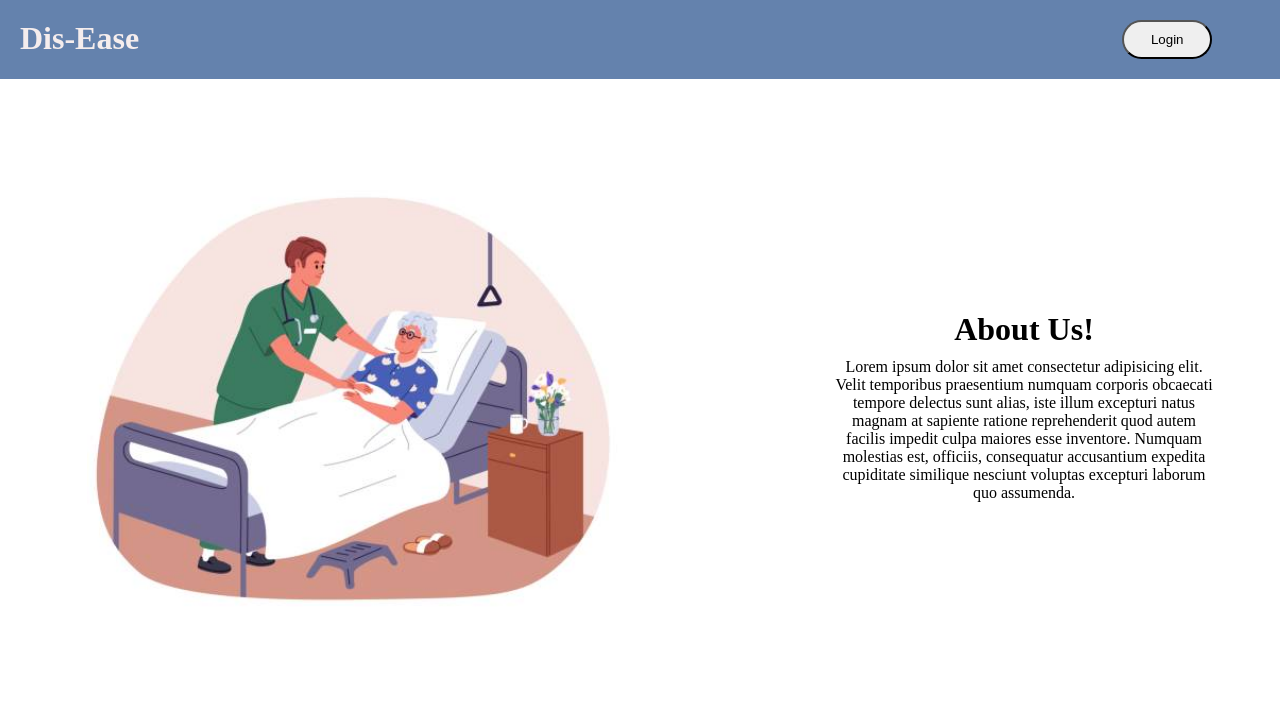
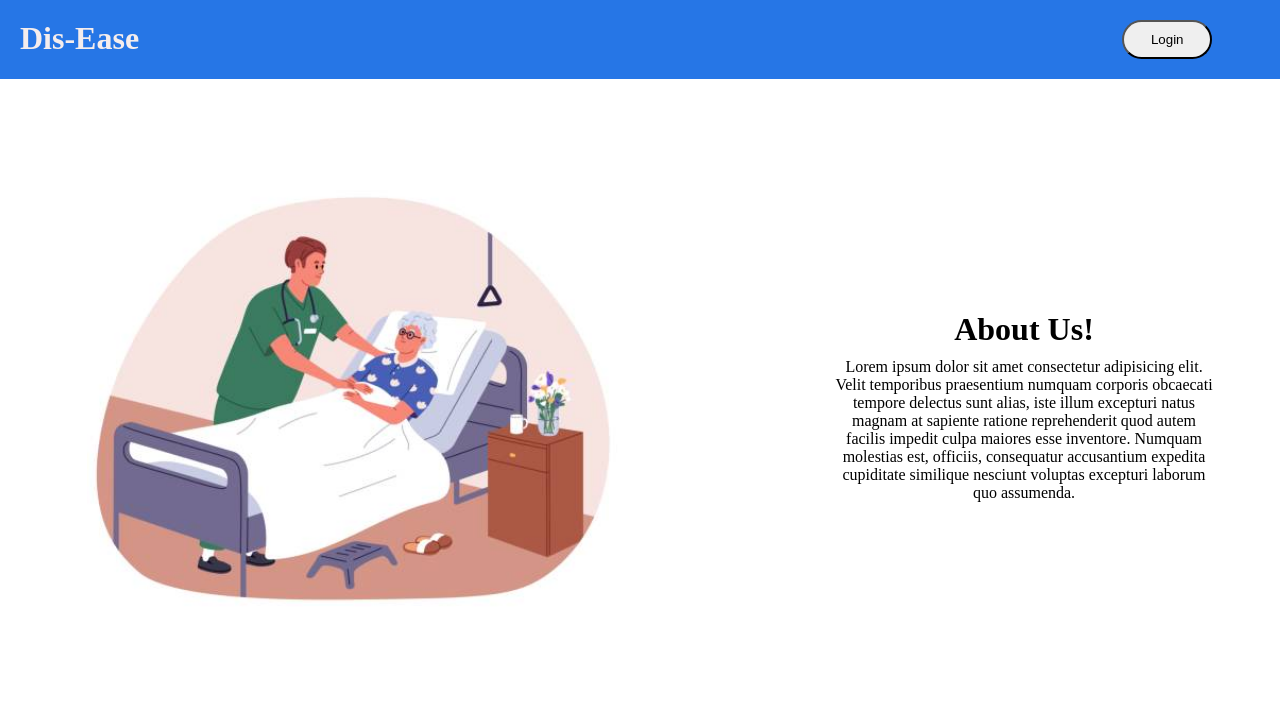
Before and after one commit to UtsavlalShrestha/disease-prediction-and-doctor-booking, a Django app: page / in a window 1280 px wide. Shown: the top 728 px of the page. Run offline with Django 5.2, Linux system fonts and the light colour scheme.

Commit message:
nav.css update

```diff
--- a/static/css/nav.css
+++ b/static/css/nav.css
@@ -3,7 +3,7 @@
     padding: 0;
   }
   .nav {
-    background-color: #6482ad;
+    background-color: #2676e6;
     padding: 20px;
     display: grid;
     grid-template-columns: 8fr 1fr;
```
